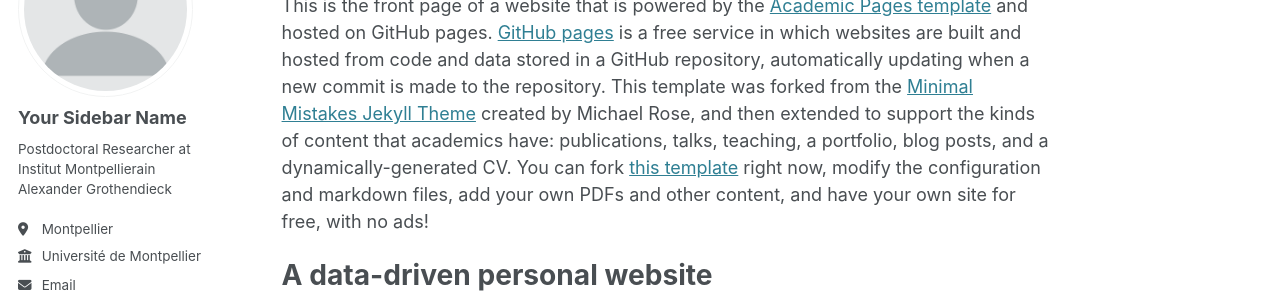
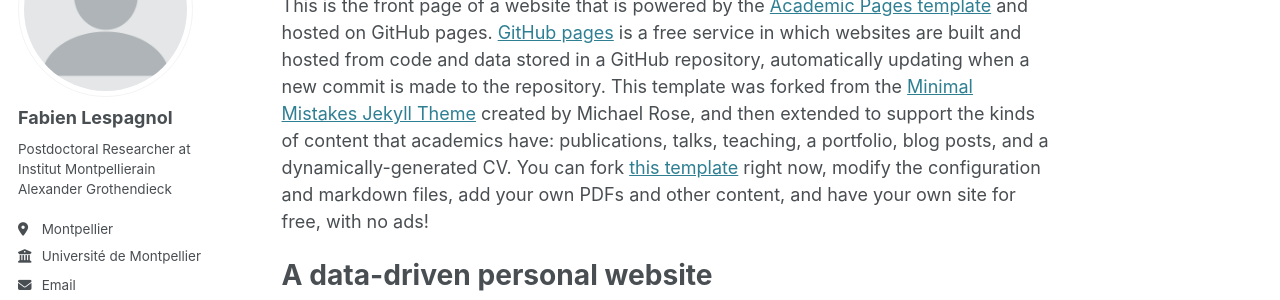
Before and after one commit to FabienLespagnol/fabienlespagnol.github.io, a Jekyll site: the page built from _pages/about.md, in a window 1280 px wide. Shown: the part 184-484 px from the top of the page. Built offline with Jekyll 4.4.1, drawn with Linux system fonts in a browser that asks for light colours; some web fonts are replaced.

Commit message:
Update _config.yml
update 11:10 - 21/12/2024

```diff
--- a/_config.yml
+++ b/_config.yml
@@ -22,7 +22,7 @@ repository               : "FabienLespagnol/fabienlespagnol.github.io"
 author:
   # Biographic information
   avatar           : "profile.png"
-  name             : "Your Sidebar Name"
+  name             : "Fabien Lespagnol"
   pronouns         : # example: "she/her"
   bio              : "Postdoctoral Researcher at Institut Montpellierain Alexander Grothendieck"
   location         : "Montpellier"
```
